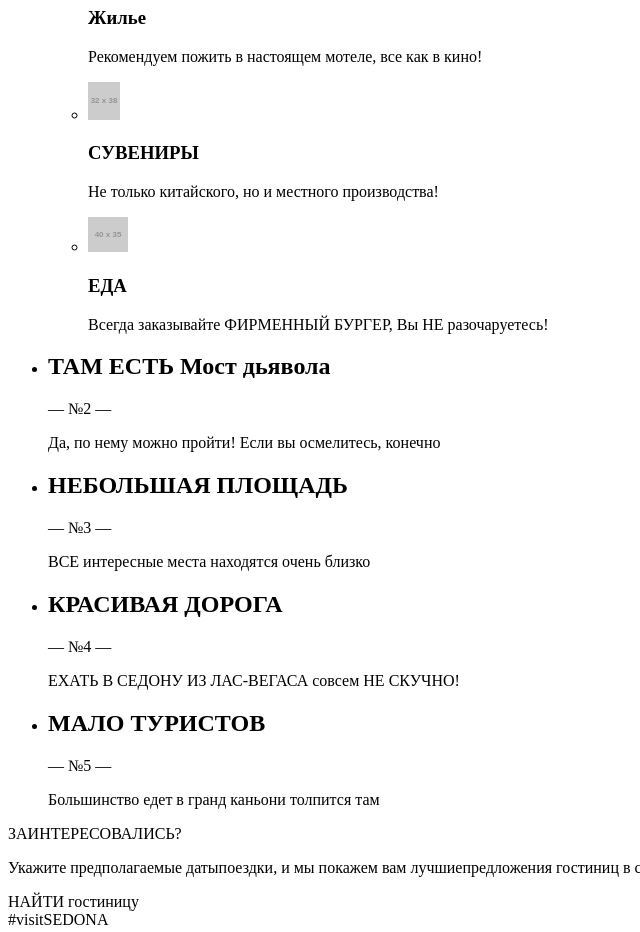
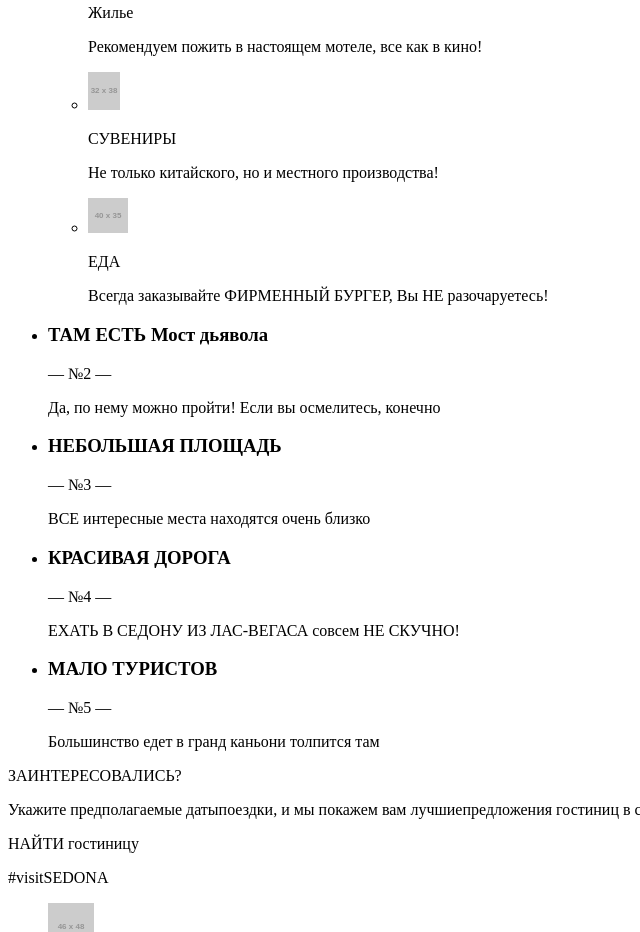
Before and after one commit to Fnomg/1185-sedona-21, a website: page source/index.html in a window 1280 px wide. Shown: the part 798-1730 px from the top of the page, without its empty margins (0-640 px from the left). Drawn offline with Linux system fonts and the light colour scheme; placeholder pictures from the web are drawn by us.

Commit message:
add another edit

```diff
--- a/source/index.html
+++ b/source/index.html
@@ -41,24 +41,24 @@
             <ul class="feature__list profit">
               <li class="profit__item">
                 <img  class="profit__pic" src="https://via.placeholder.com/39x37" width="39" height="37" alt="Жилье">
-                <h3 class="profit__title">Жилье</h3>
+                <p class="profit__title">Жилье</p>
                 <p class="progit__text">Рекомендуем пожить в настоящем мотеле, все как в кино!</p>
               </li>
               <li class="profit__item">
                 <img  class="profit__pic" src="https://via.placeholder.com/32x38" width="32" height="38" alt="Сувениры">
-                <h3 class="profit__title">СУВЕНИРЫ</h3>
+                <p class="profit__title">СУВЕНИРЫ</p>
                 <p class="progit__text">Не только китайского, но и местного производства!</p>
               </li>
               <li class="profit__item">
                 <img  class="profit__pic" src="https://via.placeholder.com/40x35" width="40" height="35" alt="Еда">
-                <h3 class="profit__title">ЕДА</h3>
+                <p class="profit__title">ЕДА</p>
                 <p class="progit__text">Всегда заказывайте ФИРМЕННЫЙ БУРГЕР, Вы НЕ разочаруетесь!</p>
               </li>
             </ul>
           </li>
           <li class="features__item feature">
             <div class="feature__header">
-              <h2 class="feature__title">ТАМ ЕСТЬ Мост дьявола</h2>
+              <h3 class="feature__title">ТАМ ЕСТЬ Мост дьявола</h3>
               <p class="feature__number">— №2 —</p>
               <p class="feature__slogan">Да, по нему можно пройти! Если вы осмелитесь, конечно</p>
             </div>
@@ -66,21 +66,21 @@
           </li>
           <li class="features__item feature">
             <div class="feature__header">
-              <h2 class="feature__title">НЕБОЛЬШАЯ ПЛОЩАДЬ</h2>
+              <h3 class="feature__title">НЕБОЛЬШАЯ ПЛОЩАДЬ</h3>
               <p class="feature__number">— №3 —</p>
               <p class="feature__slogan">ВСЕ интересные места находятся очень близко</p>
             </div>
           </li>
           <li class="features__item feature">
             <div class="feature__header">
-              <h2 class="feature__title">КРАСИВАЯ ДОРОГА</h2>
+              <h3 class="feature__title">КРАСИВАЯ ДОРОГА</h3>
               <p class="feature__number">— №4 —</p>
               <p class="feature__slogan">ЕХАТЬ В СЕДОНУ ИЗ ЛАС-ВЕГАСА совсем НЕ СКУЧНО!</p>
             </div>
           </li>
           <li class="features__item feature">
             <div class="feature__header">
-              <h2 class="feature__title">МАЛО ТУРИСТОВ</h2>
+              <h3 class="feature__title">МАЛО ТУРИСТОВ</h3>
               <p class="feature__number">— №5 —</p>
               <p class="feature__slogan">Большинство едет в гранд каньони толпится там</p>
             </div>
@@ -90,12 +90,12 @@
       <section class="show-offers">
         <p class="show-offers__title">ЗАИНТЕРЕСОВАЛИСЬ?</p>
         <p class="show-offers__text">Укажите предполагаемые датыпоездки, и мы покажем вам лучшиепредложения гостиниц в седоне</p>
-        <a class="show-offers__link">НАЙТИ гостиницу</a>
+        <a class="show-offers__button button">НАЙТИ гостиницу</a>
       </section>
       <section class="map"></section>
     </main>
     <footer class="footer">
-      <div class="footer__hashtag">#visitSEDONA</div>
+      <p class="footer__hashtag">#visitSEDONA</p>
       <ul class="footer__social social">
         <li class="social__item">
           <a href="#" class="social__link"><img src="https://via.placeholder.com/46x48" width="46" height="48"></a>
```
